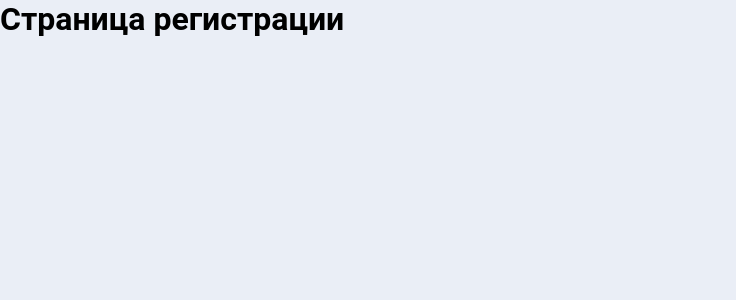
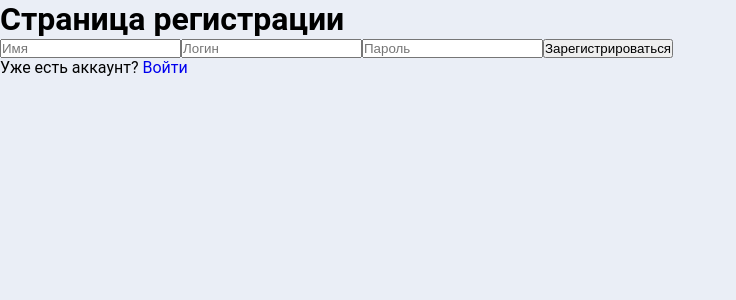
Before and after one commit to katyazametnina-ops/skypro-kanban, a React (Vite) app: page /register in a window 1280 px wide. Shown: the top 300 px of the page, without its empty margins (0-736 px from the left). Built offline with nearby package versions, Linux system fonts and the light colour scheme.

Commit message:
Закончена работа над логированием и регистрацией

```diff
--- a/src/components/AppRoutes/AppRoutes.jsx
+++ b/src/components/AppRoutes/AppRoutes.jsx
@@ -12,7 +12,7 @@ import CardPage from "../../pages/CardPage";
 import PrivateRoute from "./PrivateRoute";
 
 export default function AppRoutes() {
-  const [isAuth, setIsAuth] = useState(false);
+  const [isAuth, setIsAuth] = useState(!!localStorage.getItem("token"));
 
   return (
     <Routes>
@@ -25,7 +25,10 @@ export default function AppRoutes() {
       </Route>
 
       <Route path="/login" element={<LoginPage setIsAuth={setIsAuth} />} />
-      <Route path="/register" element={<RegisterPage />} />
+      <Route
+        path="/register"
+        element={<RegisterPage setIsAuth={setIsAuth} />}
+      />
       <Route path="*" element={<NotFoundPage />} />
     </Routes>
   );
--- a/src/components/Column/Column.jsx
+++ b/src/components/Column/Column.jsx
@@ -12,8 +12,8 @@ export default function Column({ title, cardList }) {
           .filter((card) => card.status === title)
           .map((card) => (
             <Card
-              key={card.id}
-              id={card.id}
+              key={card._id}
+              id={card._id}
               topic={card.topic}
               title={card.title}
               date={card.date}
--- a/src/components/Main/Main.jsx
+++ b/src/components/Main/Main.jsx
@@ -1,17 +1,30 @@
 import Column from "../Column/Column";
-import { cardList } from "../../modules/data.js";
 import { useState, useEffect } from "react";
 import { StyledMain, MainBlock, MainContent } from "./Main.styled.js";
+import { getTasks } from "../../services/tasks";
 
 export default function Main() {
   const [cards, setCards] = useState([]);
   const [isLoading, setIsLoading] = useState(true);
+  const [error, setError] = useState("");
+
+  const token = localStorage.getItem("token");
 
   useEffect(() => {
-    setTimeout(() => {
-      setCards(cardList);
-      setIsLoading(false);
-    }, 2000);
+    const loadTasks = async () => {
+      try {
+        setIsLoading(true);
+        const data = await getTasks(token);
+        console.log(data.tasks);
+        setCards(data.tasks);
+      } catch (err) {
+        setError(err.message);
+      } finally {
+        setIsLoading(false);
+      }
+    };
+
+    loadTasks();
   }, []);
 
   return (
@@ -20,6 +33,8 @@ export default function Main() {
         <MainBlock>
           {isLoading ? (
             <div className="loading">Данные загружаются...</div>
+          ) : error ? (
+            <div className="error">Ошибка: {error}</div>
           ) : (
             <MainContent>
               <Column title="Без статуса" cardList={cards} />
--- a/src/pages/LoginPage.jsx
+++ b/src/pages/LoginPage.jsx
@@ -1,6 +1,6 @@
 import { useState } from "react";
-import { useNavigate } from "react-router-dom";
 import { signIn } from "../services/auth";
+import { Link, useNavigate } from "react-router-dom";
 
 export default function LoginPage({ setIsAuth }) {
   const navigate = useNavigate();
@@ -54,6 +54,9 @@ export default function LoginPage({ setIsAuth }) {
         />
         <button type="submit">Войти в систему</button>
       </form>
+      <p>
+        Нет аккаунта? <Link to="/register">Зарегистрироваться</Link>
+      </p>
     </div>
   );
 }
--- a/src/pages/NewCardPage.jsx
+++ b/src/pages/NewCardPage.jsx
@@ -1,7 +1,36 @@
-import Calendar from "../components/Calendar/Calendar";
-import { Link } from "react-router-dom";
+import { useState } from "react";
+import { useNavigate, Link } from "react-router-dom";
+import { createTask } from "../services/tasks";
 
 export default function NewCardPage() {
+  const navigate = useNavigate();
+  const token = localStorage.getItem("token");
+
+  const [formData, setFormData] = useState({
+    title: "",
+    description: "",
+    topic: "Research",
+    status: "Без статуса",
+  });
+
+  const [error, setError] = useState("");
+
+  const handleChange = (e) => {
+    const { name, value } = e.target;
+    setFormData({ ...formData, [name]: value });
+  };
+
+  const handleSubmit = async (e) => {
+    e.preventDefault();
+    try {
+      await createTask(token, formData);
+      navigate("/");
+      window.location.reload();
+    } catch (err) {
+      setError(err.message);
+    }
+  };
+
   return (
     <div className="pop-new-card" id="popNewCard" style={{ display: "block" }}>
       <div className="pop-new-card__container">
@@ -11,11 +40,10 @@ export default function NewCardPage() {
             <Link to="/" className="pop-new-card__close">
               &#10006;
             </Link>
-            <div className="pop-new-card__wrap">
+            {error && <p style={{ color: "red" }}>{error}</p>}
             <form
               className="pop-new-card__form form-new"
-                id="formNewCard"
-                action="#"
+              onSubmit={handleSubmit}
             >
               <div className="form-new__block">
                 <label htmlFor="formTitle" className="subttl">
@@ -24,10 +52,11 @@ export default function NewCardPage() {
                 <input
                   className="form-new__input"
                   type="text"
-                    name="name"
+                  name="title"
                   id="formTitle"
                   placeholder="Введите название задачи..."
-                    autoFocus
+                  value={formData.title}
+                  onChange={handleChange}
                 />
               </div>
               <div className="form-new__block">
@@ -36,31 +65,48 @@ export default function NewCardPage() {
                 </label>
                 <textarea
                   className="form-new__area"
-                    name="text"
+                  name="description"
                   id="textArea"
                   placeholder="Введите описание задачи..."
+                  value={formData.description}
+                  onChange={handleChange}
                 ></textarea>
               </div>
-              </form>
-              <Calendar />
-            </div>
+
               <div className="pop-new-card__categories categories">
                 <p className="categories__p subttl">Категория</p>
                 <div className="categories__themes">
-                <div className="categories__theme _orange _active-category">
+                  <div
+                    className={`categories__theme _orange ${formData.topic === "Web Design" ? "_active-category" : ""}`}
+                    onClick={() =>
+                      setFormData({ ...formData, topic: "Web Design" })
+                    }
+                  >
                     <p className="_orange">Web Design</p>
                   </div>
-                <div className="categories__theme _green">
+                  <div
+                    className={`categories__theme _green ${formData.topic === "Research" ? "_active-category" : ""}`}
+                    onClick={() =>
+                      setFormData({ ...formData, topic: "Research" })
+                    }
+                  >
                     <p className="_green">Research</p>
                   </div>
-                <div className="categories__theme _purple">
+                  <div
+                    className={`categories__theme _purple ${formData.topic === "Copywriting" ? "_active-category" : ""}`}
+                    onClick={() =>
+                      setFormData({ ...formData, topic: "Copywriting" })
+                    }
+                  >
                     <p className="_purple">Copywriting</p>
                   </div>
                 </div>
               </div>
-            <button className="form-new__create _hover01" id="btnCreate">
+
+              <button className="form-new__create _hover01" type="submit">
                 Создать задачу
               </button>
+            </form>
           </div>
         </div>
       </div>
--- a/src/pages/RegisterPage.jsx
+++ b/src/pages/RegisterPage.jsx
@@ -1,3 +1,70 @@
-export default function RegisterPage() {
-  return <h1>Страница регистрации</h1>;
+import { useState } from "react";
+import { signUp } from "../services/auth";
+import { Link, useNavigate } from "react-router-dom";
+
+export default function RegisterPage({ setIsAuth }) {
+  const navigate = useNavigate();
+
+  const [formData, setFormData] = useState({
+    name: "",
+    login: "",
+    password: "",
+  });
+
+  const [error, setError] = useState("");
+
+  const handleChange = (e) => {
+    const { name, value } = e.target;
+    setFormData({
+      ...formData,
+      [name]: value,
+    });
+  };
+
+  const handleRegister = async (e) => {
+    e.preventDefault();
+    try {
+      const data = await signUp(formData);
+      localStorage.setItem("token", data.user.token);
+
+      setIsAuth(true);
+      navigate("/");
+    } catch (err) {
+      setError(err.message);
+    }
+  };
+
+  return (
+    <div>
+      <h1>Страница регистрации</h1>
+      {error && <p style={{ color: "red" }}>{error}</p>}
+      <form onSubmit={handleRegister}>
+        <input
+          type="text"
+          name="name"
+          value={formData.name}
+          onChange={handleChange}
+          placeholder="Имя"
+        />
+        <input
+          type="text"
+          name="login"
+          value={formData.login}
+          onChange={handleChange}
+          placeholder="Логин"
+        />
+        <input
+          type="password"
+          name="password"
+          value={formData.password}
+          onChange={handleChange}
+          placeholder="Пароль"
+        />
+        <button type="submit">Зарегистрироваться</button>
+      </form>
+      <p>
+        Уже есть аккаунт? <Link to="/login">Войти</Link>
+      </p>
+    </div>
+  );
 }
--- a/src/services/tasks.js
+++ b/src/services/tasks.js
@@ -8,3 +8,14 @@ export const getTasks = (token) => {
     },
   });
 };
+
+export const createTask = (token, taskData) => {
+  return request("/kanban", {
+    method: "POST",
+    headers: {
+      "Content-Type": "",
+      Authorization: `Bearer ${token}`,
+    },
+    body: JSON.stringify(taskData),
+  });
+};
```
Lines whose indentation alone changed are shown as unchanged.
